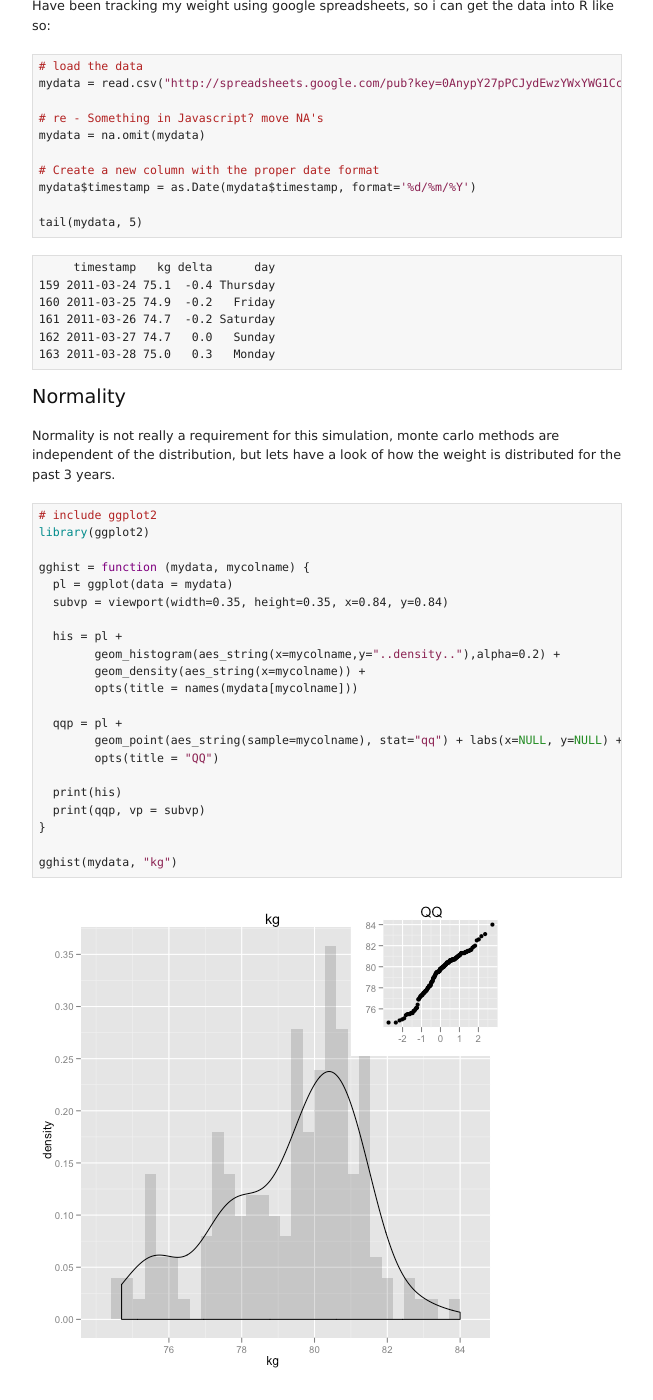
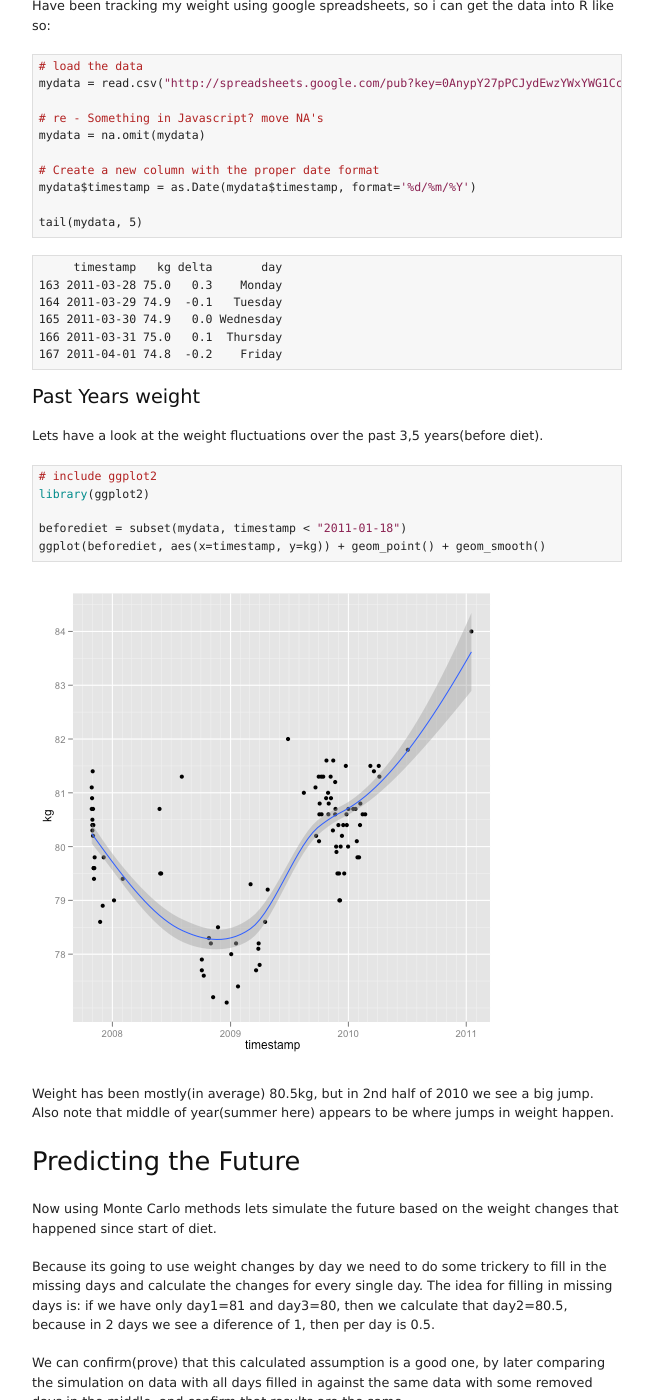
Before and after one commit to al3xandr3/al3xandr3.github.io, a Jekyll site: the page built from _posts/2011-02-05-weight-loss-predictor.html, in a window 1280 px wide and 1400 px high, scrolled down 583 px. Shown: the whole window, without its empty margins (173-826 px from the left). Built offline with Jekyll 4.4.1, drawn with Linux system fonts in a browser that asks for light colours; comment, search, counter and statistics services are not loaded; some of the changed text lies outside the part shown.

Commit message:
little updates

```diff
--- a/_config.yml
+++ b/_config.yml
@@ -6,4 +6,4 @@ author: al3xandr3
 title: al3xandr3
 keywords: programming, probabilities, machine learning, alexandre martins, al3xandr3
 url: http://al3xandr3.github.com
-paginate: 5
+paginate: 6
--- a/_layouts/post.html
+++ b/_layouts/post.html
@@ -6,5 +6,7 @@ layout: default
 <div id="post">
   {{ page.content }}
 </div>
-<a class="jump slide-left" title="Click to jump to the top of the page" href="javascript:void(0);">Back to Top</a>
+<a class="jump slide-left" title="Click to jump to the top of the page" href="javascript:void(0);">Top</a>
+<span id="tosep">|</span>
+<a class="" title="Click to go back to home page" href="/">Home</a>
 {% include disqus.html %}
--- a/_posts/2011-02-05-weight-loss-predictor.html
+++ b/_posts/2011-02-05-weight-loss-predictor.html
@@ -54,12 +54,12 @@ tail(mydata, 5)
 
 
 <pre class="example">
-     timestamp   kg delta      day
-159 2011-03-24 75.1  -0.4 Thursday
-160 2011-03-25 74.9  -0.2   Friday
-161 2011-03-26 74.7  -0.2 Saturday
-162 2011-03-27 74.7   0.0   Sunday
-163 2011-03-28 75.0   0.3   Monday
+     timestamp   kg delta       day
+163 2011-03-28 75.0   0.3    Monday
+164 2011-03-29 74.9  -0.1   Tuesday
+165 2011-03-30 74.9   0.0 Wednesday
+166 2011-03-31 75.0   0.1  Thursday
+167 2011-04-01 74.8  -0.2    Friday
 </pre>
 
 
@@ -67,12 +67,12 @@ tail(mydata, 5)
 </div>
 
 <div class="outline-3" id="outline-container-1_1">
-<h3 id="sec-1_1">Normality </h3>
+<h3 id="sec-1_1">Past Years weight </h3>
 <div class="outline-text-3" id="text-1_1">
 
 
 <p>
-Normality is not really a requirement for this simulation, monte carlo methods are independent of the distribution, but lets have a look of how the weight is distributed for the past 3 years.
+Lets have a look at the weight fluctuations over the past 3,5 years(before diet).
 </p>
 
 
@@ -80,24 +80,8 @@ Normality is not really a requirement for this simulation, monte carlo methods a
 <pre class="src src-R"><span style="color: #b22222;"># </span><span style="color: #b22222;">include ggplot2
 </span><span style="color: #008b8b;">library</span>(ggplot2)
 
-gghist = <span style="color: #7f007f;">function</span> (mydata, mycolname) {
-  pl = ggplot(data = mydata)
-  subvp = viewport(width=0.35, height=0.35, x=0.84, y=0.84)
-
-  his = pl +
-        geom_histogram(aes_string(x=mycolname,y=<span style="color: #8b2252;">"..density.."</span>),alpha=0.2) +
-        geom_density(aes_string(x=mycolname)) +
-        opts(title = names(mydata[mycolname]))
-
-  qqp = pl +
-        geom_point(aes_string(sample=mycolname), stat=<span style="color: #8b2252;">"qq"</span>) + labs(x=<span style="color: #228b22;">NULL</span>, y=<span style="color: #228b22;">NULL</span>) +
-        opts(title = <span style="color: #8b2252;">"QQ"</span>)
-
-  print(his)
-  print(qqp, vp = subvp)
-}
-
-gghist(mydata, <span style="color: #8b2252;">"kg"</span>)
+beforediet = subset(mydata, timestamp &lt; <span style="color: #8b2252;">"2011-01-18"</span>)
+ggplot(beforediet, aes(x=timestamp, y=kg)) + geom_point() + geom_smooth()
 </pre>
 
 
@@ -107,8 +91,8 @@ gghist(mydata, <span style="color: #8b2252;">"kg"</span>)
 <img src="http://al3xandr3.github.com/img/w-loss-normal.png" alt="http://al3xandr3.github.com/img/w-loss-normal.png" />
 </p>
 <p>
-Could probably extract 3 different normal distributions from the above plot. But overall is nor far off from the normal distribution.
-Before diet, for the past 4 years, my weight has been mostly(in average) 80.5kg, going up a lot in the last 6 months or so.
+Weight has been mostly(in average) 80.5kg, but in 2nd half of 2010 we see a big jump.
+Also note that middle of year(summer here) appears to be where jumps in weight happen.
 </p>
 </div>
 </div>
@@ -125,7 +109,7 @@ Now using Monte Carlo methods lets simulate the future based on the weight chang
 </p>
 <p>
 Because its going to use weight changes by day we need to do some trickery to fill in the missing days and calculate the changes for every single day.
-The idea for filling in missing days is; if we have only day1=81 and day3=80, then we calculate that day2=80.5, because in 2 days we see a diference of 1, then per day is 0.5.
+The idea for filling in missing days is: if we have only day1=81 and day3=80, then we calculate that day2=80.5, because in 2 days we see a diference of 1, then per day is 0.5.
 </p>
 <p>
 We can confirm(prove) that this calculated assumption is a good one, by later comparing the simulation on data with all days filled in against the same data with some removed days in the middle, and confirm that results are the same.
@@ -171,12 +155,12 @@ dietalldays$delta = c(0, kgdelta)
 
 
 <pre class="example">
-    timestamp   kg delta      day
-67 2011-03-24 75.1  -0.4 Thursday
-68 2011-03-25 74.9  -0.2   Friday
-69 2011-03-26 74.7  -0.2 Saturday
-70 2011-03-27 74.7   0.0   Sunday
-71 2011-03-28 75.0   0.3   Monday
+    timestamp   kg delta       day
+71 2011-03-28 75.0   0.3    Monday
+72 2011-03-29 74.9  -0.1   Tuesday
+73 2011-03-30 74.9   0.0 Wednesday
+74 2011-03-31 75.0   0.1  Thursday
+75 2011-04-01 74.8  -0.2    Friday
 </pre>
 
 
@@ -209,7 +193,7 @@ summary(mcWeightWeek)
 
 <pre class="example">
    Min. 1st Qu.  Median    Mean 3rd Qu.    Max.
-  70.20   73.40   74.10   74.10   74.77   78.10
+  70.18   73.30   73.90   73.92   74.55   77.30
 </pre>
 
 
@@ -219,7 +203,24 @@ Another good thing about monte carlo methods is that they give a distribution of
 
 
 
-<pre class="src src-R">gghist(data.frame(kg=mcWeightWeek), <span style="color: #8b2252;">"kg"</span>)
+<pre class="src src-R">gghist = <span style="color: #7f007f;">function</span>(mydata, mycolname) {
+  pl = ggplot(data = mydata)
+  subvp = viewport(width=0.35, height=0.35, x=0.84, y=0.84)
+
+  his = pl +
+        geom_histogram(aes_string(x=mycolname,y=<span style="color: #8b2252;">"..density.."</span>),alpha=0.2) +
+        geom_density(aes_string(x=mycolname)) +
+        opts(title = names(mydata[mycolname]))
+
+  qqp = pl +
+        geom_point(aes_string(sample=mycolname), stat=<span style="color: #8b2252;">"qq"</span>) + labs(x=<span style="color: #228b22;">NULL</span>, y=<span style="color: #228b22;">NULL</span>) +
+        opts(title = <span style="color: #8b2252;">"QQ"</span>)
+
+  print(his)
+  print(qqp, vp = subvp)
+}
+
+gghist(data.frame(kg=mcWeightWeek), <span style="color: #8b2252;">"kg"</span>)
 </pre>
 
 
--- a/js/al3xandr3.js
+++ b/js/al3xandr3.js
@@ -103,7 +103,10 @@ $(function () {
   $("#paginator_current")
     .addClass("alt")
     .css('color', al3xandr3.color4)
-    .css("font-size", "140%");
+    .css("font-size", "180%");
+
+  $("#tosep")
+    .css('color', '#DDDDDD')
   ///////////////
 
   //Search
```
Also changed, not shown: other parts of _posts/2011-02-05-weight-loss-predictor.html (+2 -1 lines), _org/posts/2011-02-05-weight-loss-predictor.org (+32 -31 lines), img/w-loss-normal.png, img/w-loss-week.png.
